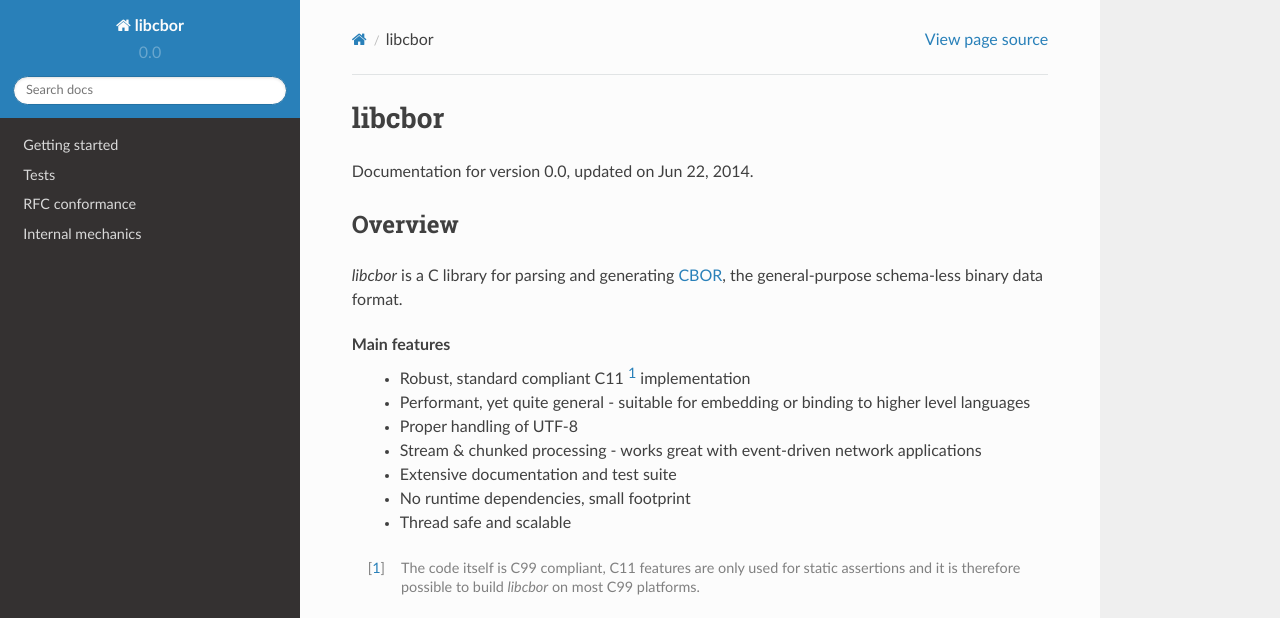
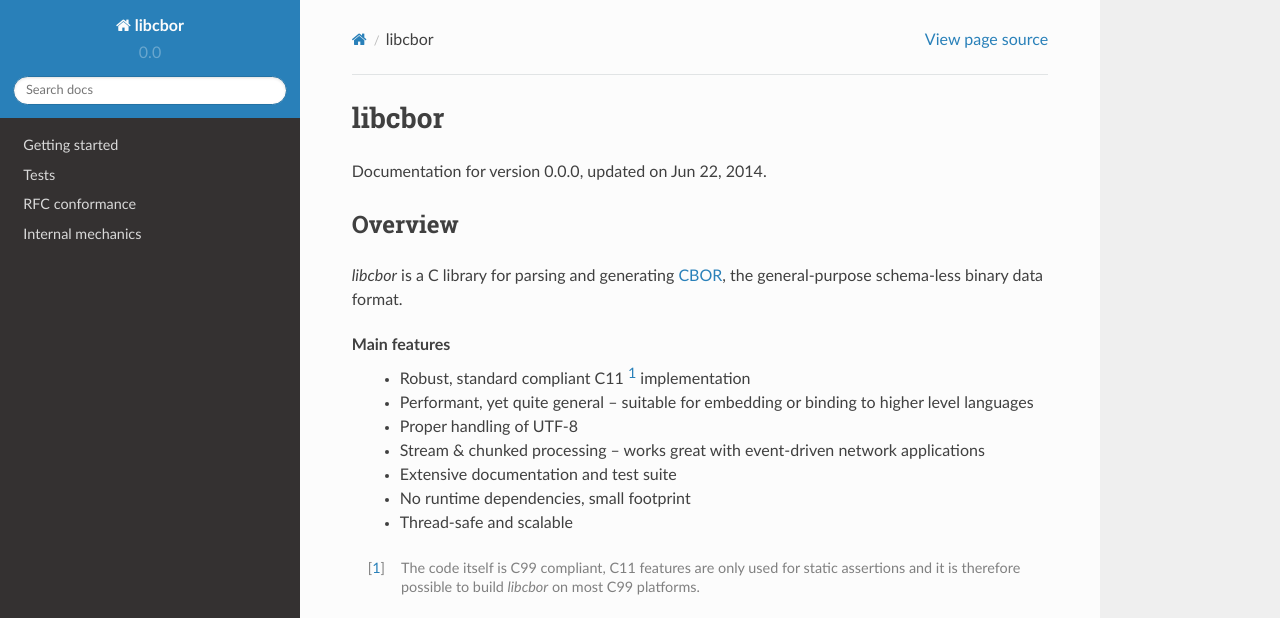
Before and after one commit to PJK/libcbor, a Sphinx documentation site: the page built from doc/source/index.rst, in a window 1280 px wide and 900 px high. Shown: the top 618 px of the window. Built offline with Sphinx 7.4.7 and the Read the Docs theme 2.0.0, drawn with Linux system fonts in a browser that asks for light colours.

```diff
--- a/doc/source/conf.py
+++ b/doc/source/conf.py
@@ -55,7 +55,7 @@ copyright = u'2014, Pavel Kalvoda'
 # The short X.Y version.
 version = '0.0'
 # The full version, including alpha/beta/rc tags.
-release = '0.0'
+release = '0.0.0'
 
 # The language for content autogenerated by Sphinx. Refer to documentation
 # for a list of supported languages.
--- a/doc/source/index.rst
+++ b/doc/source/index.rst
@@ -11,12 +11,12 @@ Overview
 
 Main features
  - Robust, standard compliant C11 [#]_ implementation
- - Performant, yet quite general - suitable for embedding or binding to higher level languages
+ - Performant, yet quite general – suitable for embedding or binding to higher level languages
  - Proper handling of UTF-8
- - Stream & chunked processing - works great with event-driven network applications
+ - Stream & chunked processing – works great with event-driven network applications
  - Extensive documentation and test suite
  - No runtime dependencies, small footprint
- - Thread safe and scalable
+ - Thread-safe and scalable
 
 .. [#] The code itself is C99 compliant, C11 features are only used for static assertions and it is therefore possible to build *libcbor* on most C99 platforms.
 
```
Also changed, not shown: 4 other files.
